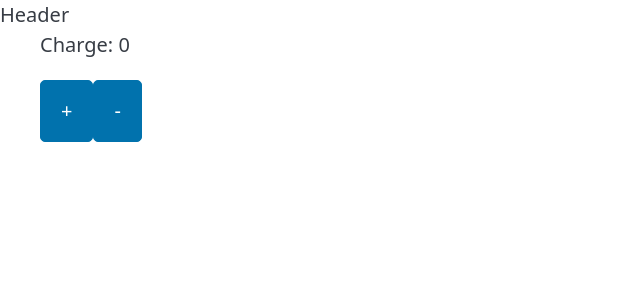
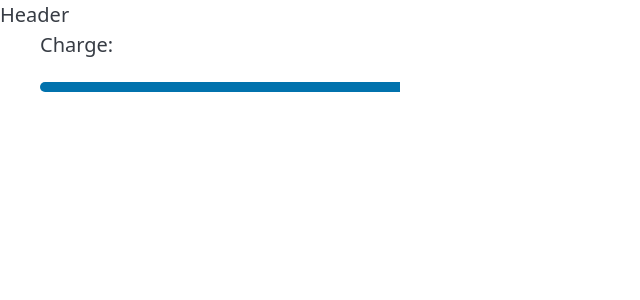
Before and after one commit to mullevik/easter-run, a Vue app in the folder er-client/: page / in a window 1280 px wide. Shown: the top 300 px of the page, without its empty margins (0-640 px from the left). Built offline with nearby package versions, Linux system fonts and the light colour scheme.

Commit message:
Move charging to component props

```diff
--- a/er-client/src/App.vue
+++ b/er-client/src/App.vue
@@ -1,14 +1,15 @@
-<script setup lang="ts">
-import ChargeBar from './components/ChargeBar.vue'
-</script>
-
 <template>
   <header>Header</header>
 
   <main>
-    <ChargeBar />
+    <ChargeBar :charge="30" />
   </main>
 </template>
+
+<script setup lang="ts">
+import ChargeBar from './components/ChargeBar.vue'
+// import { useChargeStore } from './stores/charge'
+</script>
 
 <style scoped>
 header {
--- a/er-client/src/components/ChargeBar.vue
+++ b/er-client/src/components/ChargeBar.vue
@@ -1,26 +1,28 @@
 <template>
   <div class="container">
-    <p>Charge: {{ chargeStore.charge }}</p>
-    <button class="button" @click="add">+</button>
-    <button class="button" @click="remove">-</button>
+    <p>Charge:</p>
+    <progress
+      :value="charge"
+      max="100"
+      :style="{ color: `var(--bar-color)`, backgroundColor: `var(--bar-color)` }"
+    />
   </div>
 </template>
 
 <script lang="ts">
-import { useChargeStore } from '../stores/charge'
-
 export default {
-  setup() {
-    const chargeStore = useChargeStore()
-
-    const add = () => chargeStore.addCharge()
-    const remove = () => chargeStore.removeCharge()
-
-    return {
-      chargeStore,
-      add,
-      remove,
-    }
+  props: {
+    charge: {
+      type: Number,
+      default: 0,
+    },
+    isCharging: {
+      type: Boolean,
+      default: false,
+    },
   },
+  setup() {},
 }
 </script>
+
+<style></style>
--- a/er-client/src/stores/charge.ts
+++ b/er-client/src/stores/charge.ts
@@ -1,15 +1,18 @@
 import { ref } from 'vue'
 import { defineStore } from 'pinia'
+
+const MAX_CHARGE = 100
+const MIN_CHARGE = 0
 
 export const useChargeStore = defineStore('charge', () => {
   const charge = ref(0)
 
   function addCharge() {
-    charge.value += 1
+    charge.value = Math.min(charge.value + 1, MAX_CHARGE)
   }
 
   function removeCharge() {
-    charge.value -= 1
+    charge.value = Math.max(charge.value - 1, MIN_CHARGE)
   }
 
   return { charge, addCharge, removeCharge }
```
